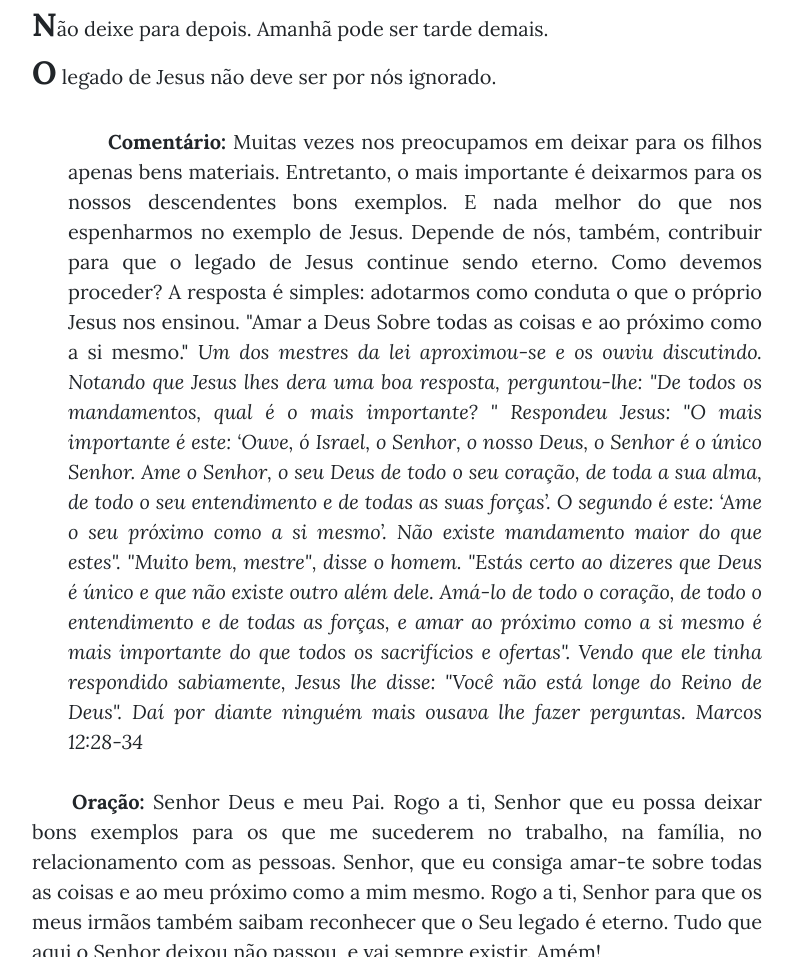
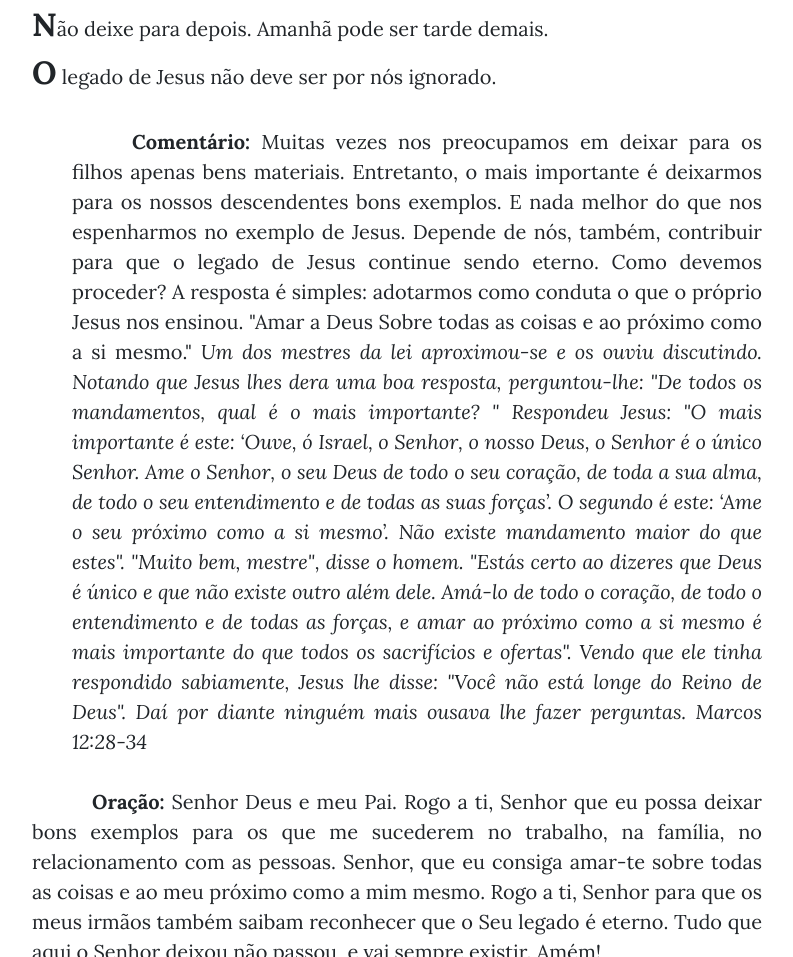
Before and after one commit to kelvinfrade/blog, a website: page post4.html in a window 1280 px wide. Shown: the part 1606-2563 px from the top of the page, without its empty margins (243-1036 px from the left). Drawn offline with nearby package versions, Linux system fonts and the light colour scheme; a script that the page names is missing.

Commit message:
Update post4 style add plus size

```diff
--- a/post4.html
+++ b/post4.html
@@ -207,8 +207,8 @@
               <strong style="font-size: 2rem;">O</strong> legado de Jesus não deve ser por nós ignorado.
             </p>
 
-              <p style="text-align: justify;padding-left: 1.8em">
-            <strong>&emsp;&emsp;Comentário: </strong> Muitas vezes nos preocupamos em deixar para os filhos apenas bens materiais. Entretanto, o mais
+              <p style="text-align: justify;padding-left: 2.5rem">
+            <strong>&emsp;&emsp;&emsp;Comentário: </strong> Muitas vezes nos preocupamos em deixar para os filhos apenas bens materiais. Entretanto, o mais
               importante é deixarmos para os nossos descendentes bons exemplos. E nada melhor do que nos espenharmos no exemplo de Jesus.
               Depende de nós, também, contribuir para que o legado de Jesus continue sendo eterno. Como devemos proceder? A resposta é
               simples: adotarmos como conduta o que o próprio Jesus nos ensinou. "Amar a Deus Sobre todas as coisas e ao próximo como a si
@@ -226,7 +226,7 @@
 
             </p>
             <p style="text-align: justify;">
-            <strong>&emsp;&emsp;Oração: </strong> Senhor Deus e meu Pai. Rogo a ti, Senhor que eu possa deixar bons exemplos para os que me
+            <strong>&emsp;&emsp;&emsp;Oração: </strong> Senhor Deus e meu Pai. Rogo a ti, Senhor que eu possa deixar bons exemplos para os que me
               sucederem no trabalho, na família, no relacionamento com as pessoas. Senhor, que eu consiga amar-te sobre todas as
               coisas e ao meu próximo como a mim mesmo. Rogo a ti, Senhor para que os meus irmãos também saibam reconhecer que o Seu
               legado é eterno. Tudo que aqui o Senhor deixou não passou, e vai sempre existir. Amém!
```
